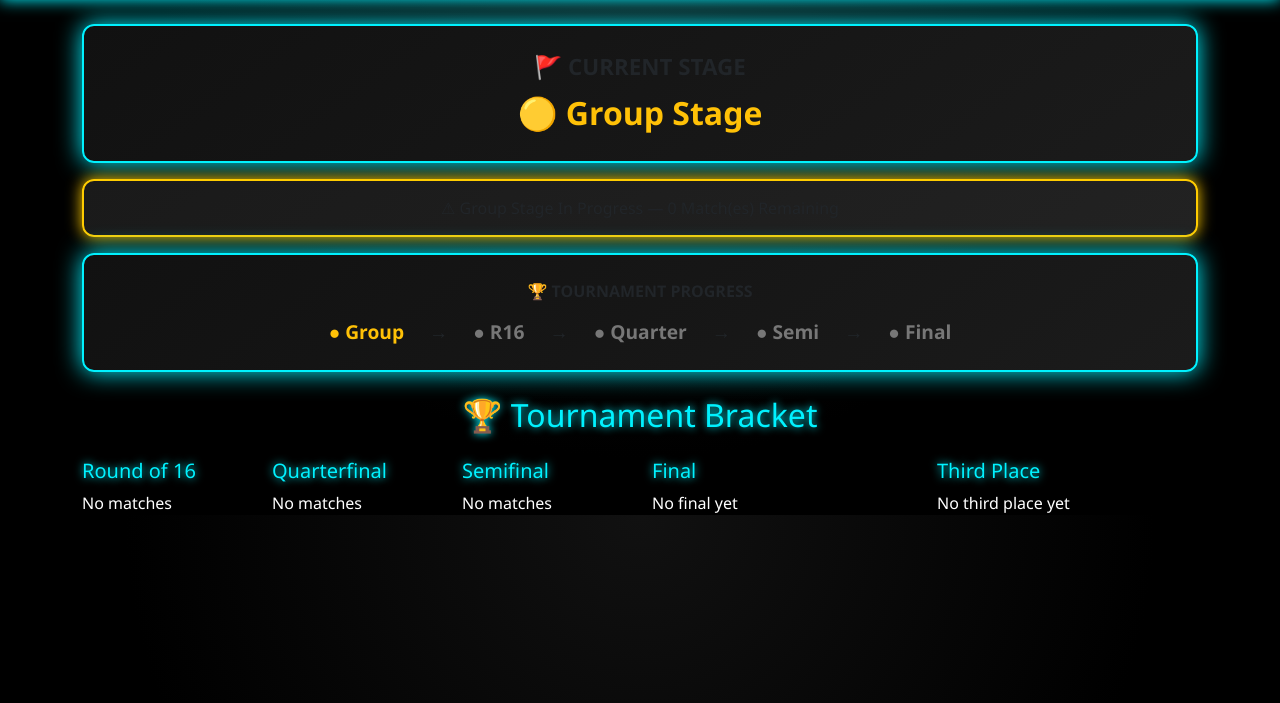
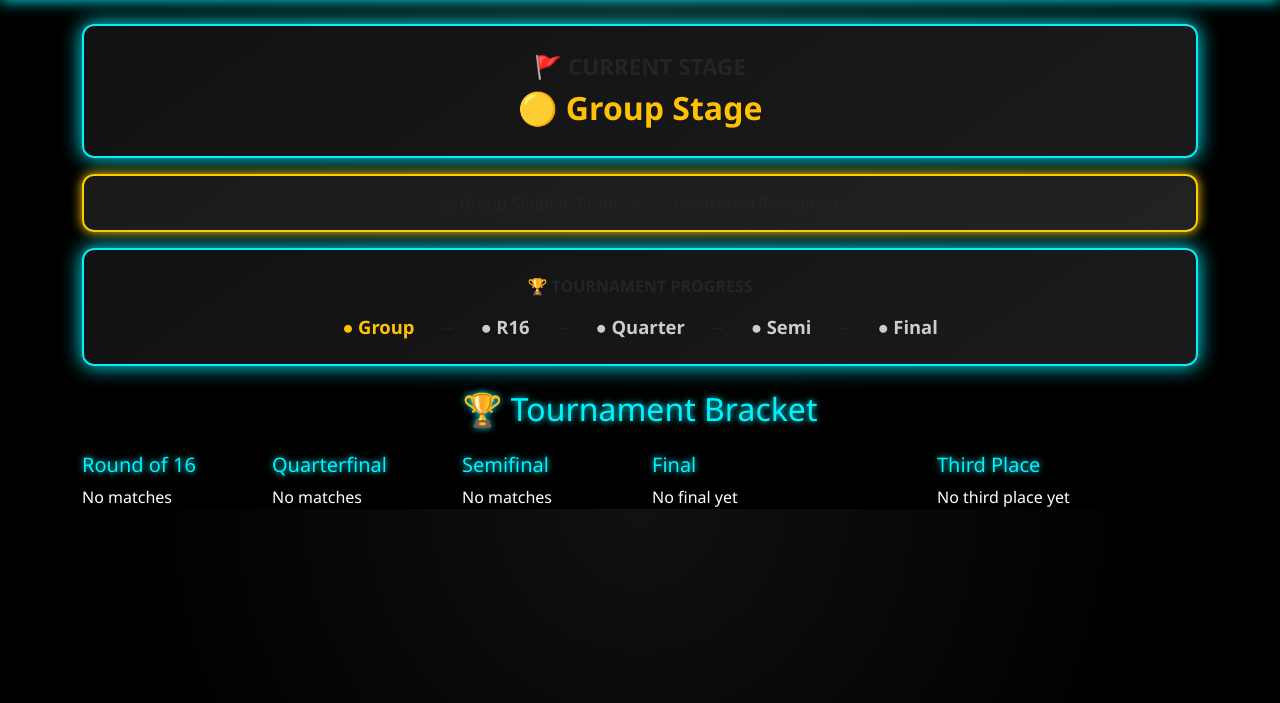
Before and after one commit to Hamza-dev001/football-tournament, a Flask app: page /bracket in a window 1280 px wide. Shown: the part 56-759 px from the top of the page. Run offline with Flask 3, Linux system fonts and the light colour scheme; data that the repository does not hold is empty.

Commit message:
Updated base layout with improved progress tracker visibility

```diff
--- a/app/templates/base.html
+++ b/app/templates/base.html
@@ -49,7 +49,7 @@
 
         .stage-card {
             border: 2px solid #00f2ff;
-            box-shadow: 0 0 25px #00f2ff;
+            box-shadow: 0 0 20px #00f2ff;
             background: linear-gradient(145deg, #111, #1b1b1b);
         }
 
@@ -60,7 +60,12 @@
 
         h2, h4, h5 {
             color: #00f2ff;
-            text-shadow: 0 0 8px #00f2ff;
+            text-shadow: 0 0 6px #00f2ff;
+        }
+
+        .progress-stage {
+            font-weight: bold;
+            font-size: 1.15rem;
         }
 
     </style>
@@ -124,7 +129,6 @@
                     <a class="nav-link rules-link" href="{{ url_for('main.rules') }}">Rules</a>
                 </li>
 
-                <!-- ✅ ADMIN LINKS RESTORED -->
                 {% if current_user.is_authenticated %}
                     <li class="nav-item">
                         <a class="nav-link text-warning" href="{{ url_for('admin.dashboard') }}">Admin</a>
@@ -146,7 +150,7 @@
 <!-- ✅ CURRENT STAGE -->
 <div class="container mt-4">
     <div class="card stage-card text-center p-4">
-        <div style="font-size:1.4rem; font-weight:bold; margin-bottom:5px;">
+        <div style="font-size:1.4rem; font-weight:bold;">
             🚩 CURRENT STAGE
         </div>
         <div style="font-size:2rem; font-weight:bold; color:#ffc107;">
@@ -160,12 +164,12 @@
     {% if current_stage == "🟡 Group Stage" %}
         {% if group_stage_complete %}
             <div class="card section-card text-center"
-                 style="border:2px solid #00ff88; box-shadow:0 0 15px #00ff88;">
+                 style="border:2px solid #00ff88; box-shadow:0 0 12px #00ff88;">
                 ✅ Group Stage Completed — Round of 16 Ready
             </div>
         {% else %}
             <div class="card section-card text-center"
-                 style="border:2px solid #ffcc00; box-shadow:0 0 15px #ffcc00;">
+                 style="border:2px solid #ffcc00; box-shadow:0 0 12px #ffcc00;">
                 ⚠ Group Stage In Progress — {{ remaining_group_matches }} Match(es) Remaining
             </div>
         {% endif %}
@@ -180,29 +184,34 @@
             🏆 TOURNAMENT PROGRESS
         </div>
 
-        <div style="display:flex; justify-content:center; gap:25px; flex-wrap:wrap; font-size:1.2rem; font-weight:bold;">
+        <div style="display:flex; justify-content:center; gap:25px; flex-wrap:wrap;">
 
-            <span style="color:{% if group_done %}#00ff88{% else %}#ffc107{% endif %};">
+            <span class="progress-stage"
+                  style="color:{% if group_done %}#00ff88{% else %}#ffc107{% endif %};">
                 ● Group
             </span>
 
             →
-            <span style="color:{% if r16_done %}#00ff88{% elif r16_exists %}#00f2ff{% else %}#777{% endif %};">
+            <span class="progress-stage"
+                  style="color:{% if r16_done %}#00ff88{% elif r16_exists %}#00f2ff{% else %}#cccccc{% endif %};">
                 ● R16
             </span>
 
             →
-            <span style="color:{% if quarter_done %}#00ff88{% elif quarter_exists %}#bb66ff{% else %}#777{% endif %};">
+            <span class="progress-stage"
+                  style="color:{% if quarter_done %}#00ff88{% elif quarter_exists %}#bb66ff{% else %}#cccccc{% endif %};">
                 ● Quarter
             </span>
 
             →
-            <span style="color:{% if semi_done %}#00ff88{% elif semi_exists %}#ff8800{% else %}#777{% endif %};">
+            <span class="progress-stage"
+                  style="color:{% if semi_done %}#00ff88{% elif semi_exists %}#ff8800{% else %}#cccccc{% endif %};">
                 ● Semi
             </span>
 
             →
-            <span style="color:{% if final_done %}#00ff88{% elif final_exists %}#ff4444{% else %}#777{% endif %};">
+            <span class="progress-stage"
+                  style="color:{% if final_done %}#00ff88{% elif final_exists %}#ff4444{% else %}#cccccc{% endif %};">
                 ● Final
             </span>
 
```
